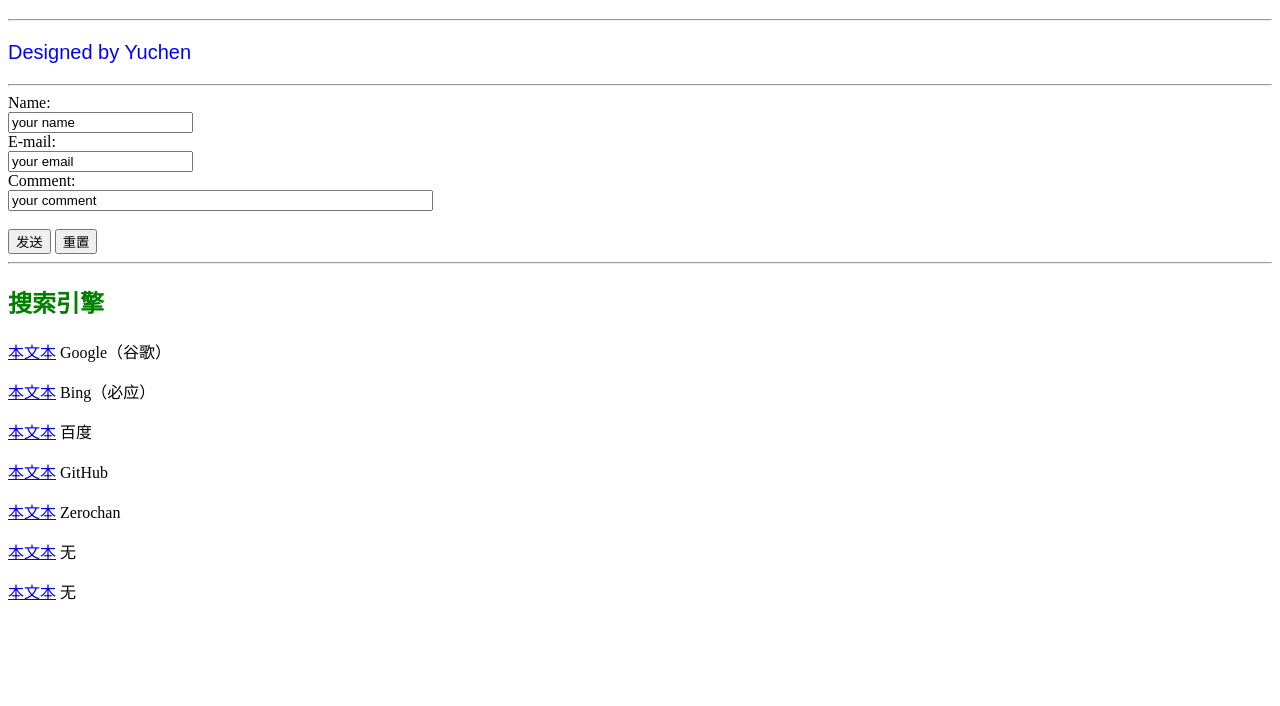
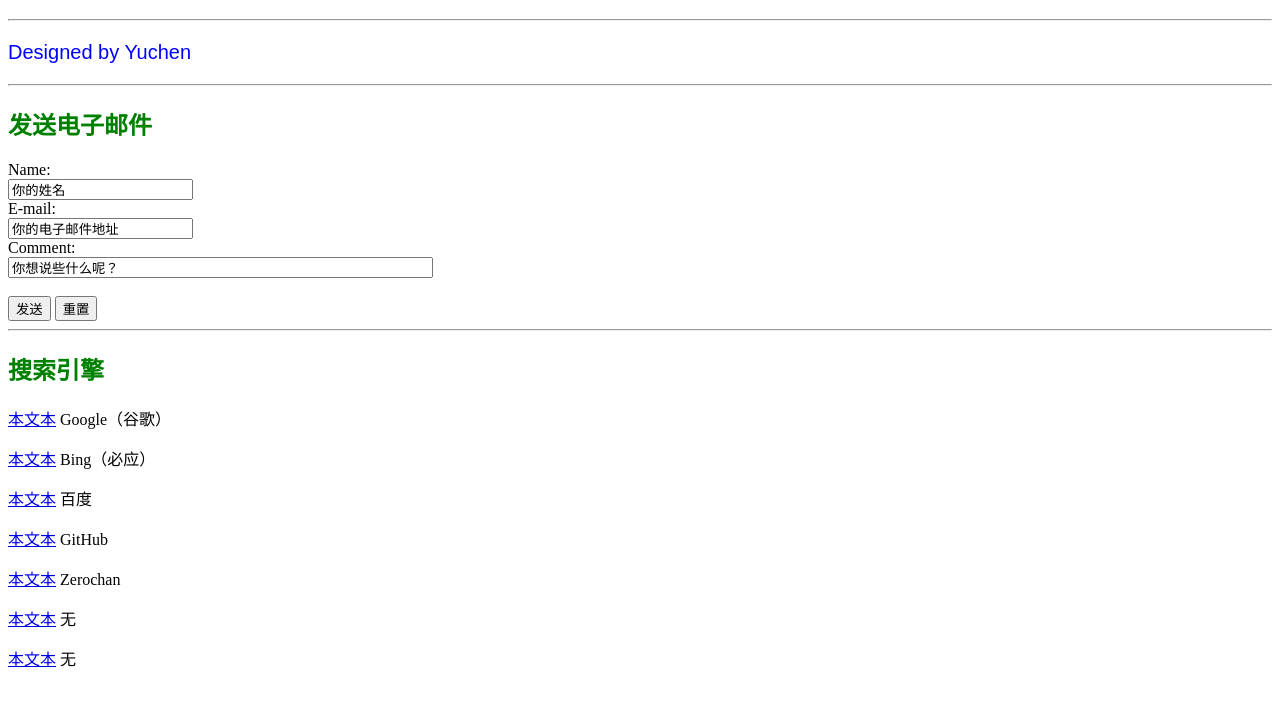
Before and after one commit to YuchenChuangsoft/MSSStorage, a plain HTML site: page index.html in a window 1280 px wide. Shown: the part 70-776 px from the top of the page. Drawn offline with Linux system fonts and the light colour scheme.

Commit message:
Update index.html

```diff
--- a/index.html
+++ b/index.html
@@ -10,13 +10,14 @@
 <hr/>
 <p style="font-family:arial;color:blue;font-size:20px;">Designed by Yuchen</p>
 <hr/>
+<h2 style="font-family:verdana;color:green;">发送电子邮件</h2>
 <form action="MAILTO:AzurLappland@outlook.com" method="post" enctype="text/plain">
 Name:<br>
-<input type="text" name="name" value="your name"><br>
+<input type="text" name="姓名" value="你的姓名"><br>
 E-mail:<br>
-<input type="text" name="mail" value="your email"><br>
+<input type="text" name="电子邮件" value="你的电子邮件地址"><br>
 Comment:<br>
-<input type="text" name="comment" value="your comment" size="50"><br><br>
+<input type="text" name="消息内容" value="你想说些什么呢？" size="50"><br><br>
 <input type="submit" value="发送">
 <input type="reset" value="重置">
 </form>
```
